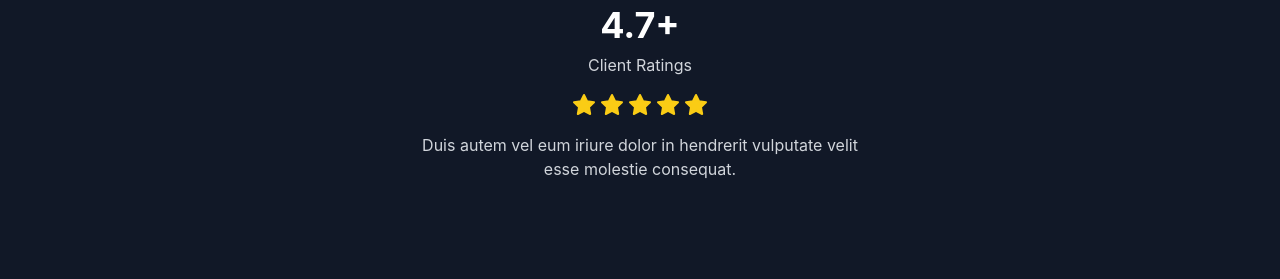
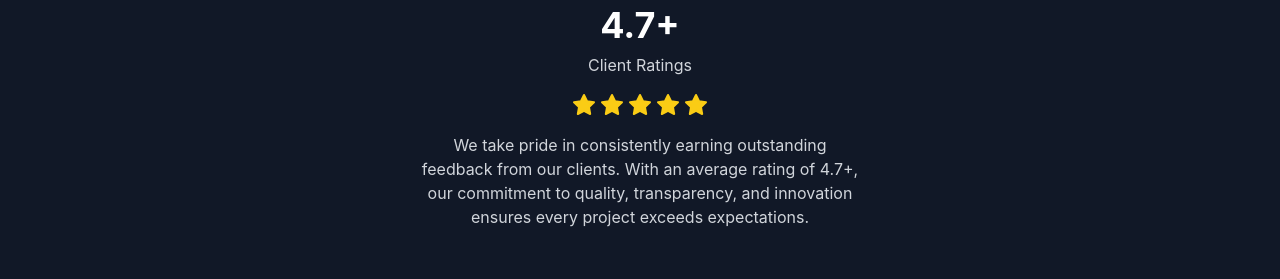
Before and after one commit to manishcitypatna/flowcraft, a React (Vite) app: page / in a window 1280 px wide. Shown: the part 5080-5359 px from the top of the page. Built offline with nearby package versions, Linux system fonts and the light colour scheme.

Commit message:
Updated brand details again.

```diff
--- a/src/App.tsx
+++ b/src/App.tsx
@@ -674,7 +674,7 @@ const portfolioItems = [
               ))}
             </div>
             <p className="text-gray-300 max-w-md mx-auto">
-              Duis autem vel eum iriure dolor in hendrerit vulputate velit esse molestie consequat.
+              We take pride in consistently earning outstanding feedback from our clients. With an average rating of 4.7+, our commitment to quality, transparency, and innovation ensures every project exceeds expectations.
             </p>
           </div>
         </div>
```
